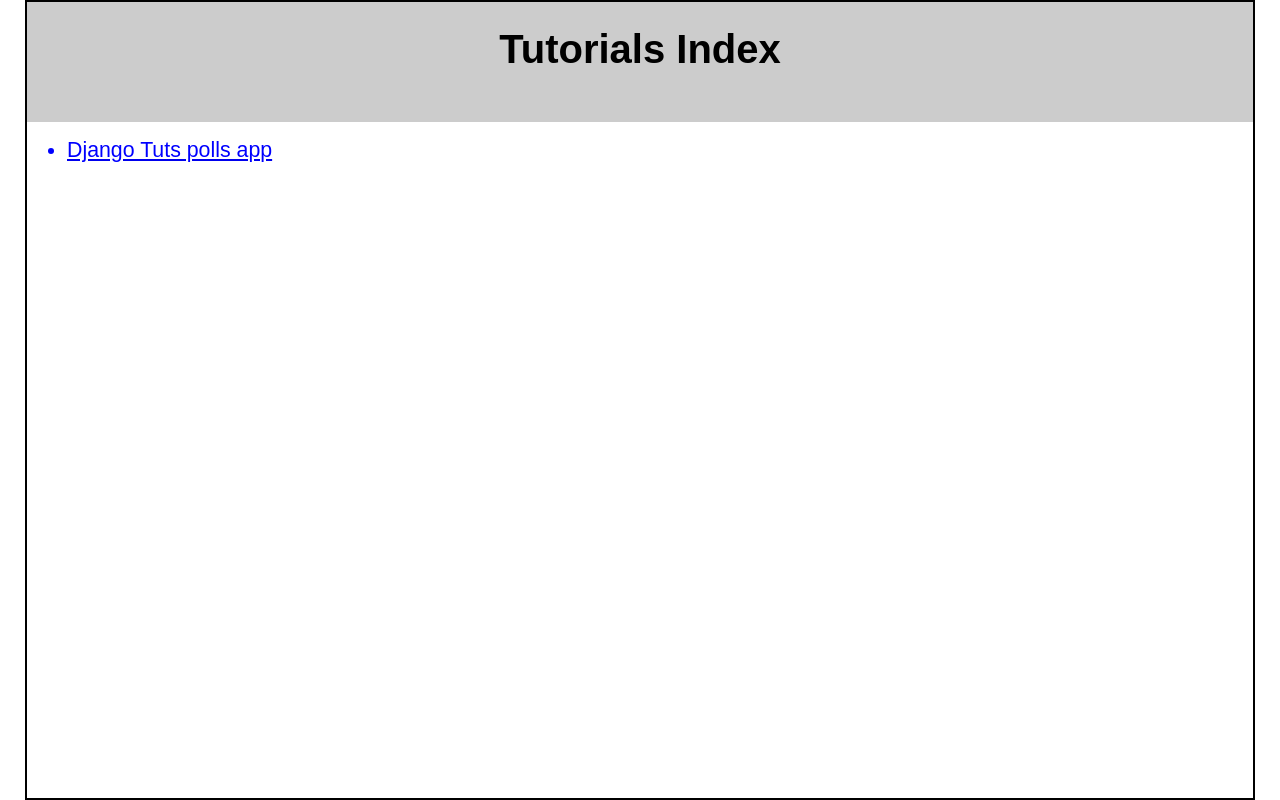
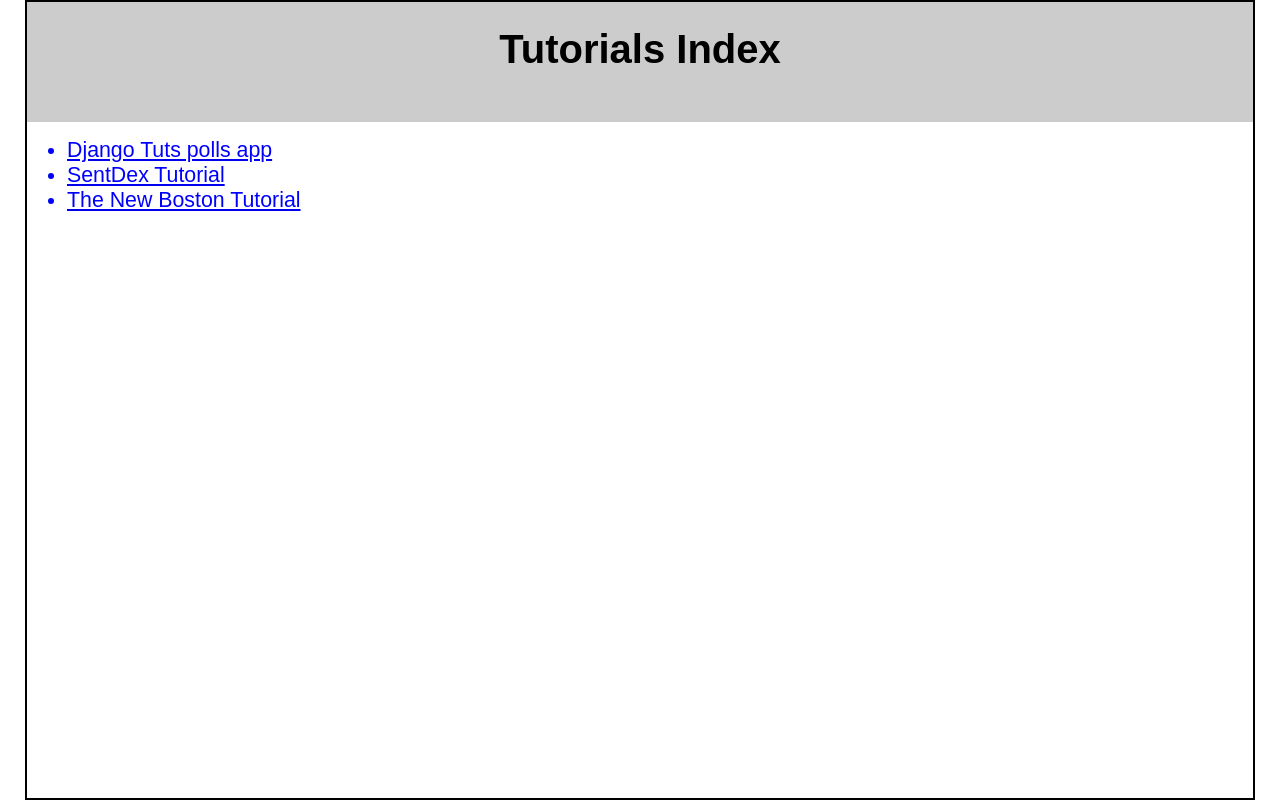
Before and after one commit to psyche1981/tutorialsite, a Django app: page / in a window 1280 px wide. Run offline with Django 3.2, Linux system fonts and the light colour scheme.

Commit message:
added links to more tuts

```diff
--- a/tutorials/templates/tutorials/index.html
+++ b/tutorials/templates/tutorials/index.html
@@ -14,6 +14,8 @@
 	<div class='list_div'>
 		<ul>
 			<a href='/polls/'><li>Django Tuts polls app</li></a>
+			<a href='/sentdex/'><li>SentDex Tutorial</li></a>
+			<a href='/tnb/'><li>The New Boston Tutorial</li></a>
 		</ul>
 	</div>
 	</div>
```
Also changed, not shown: db.sqlite3.
